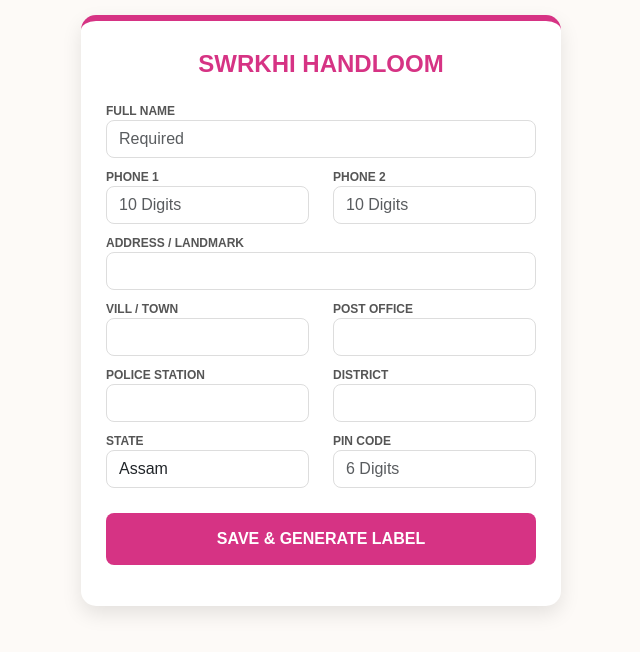
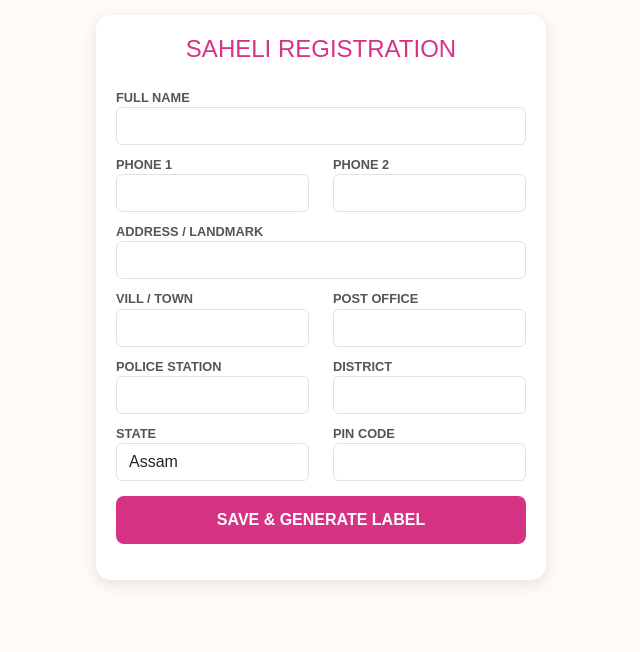
Before and after one commit to bodolandice-ops/saheli-Order, a plain HTML site: page index.html in a window 1280 px wide. Shown: the whole page, without its empty margins (319-959 px from the left). Drawn offline with nearby package versions, Linux system fonts and the light colour scheme.

Commit message:
Update index.html

```diff
--- a/index.html
+++ b/index.html
@@ -1,58 +1,53 @@
 <!DOCTYPE html>
-<html lang="en">
+<html>
 <head>
-    <meta charset="UTF-8">
-    <meta name="viewport" content="width=device-width, initial-scale=1.0">
-    <title>SAHELI Registration</title>
+    <meta name="viewport" content="width=device-width, initial-scale=1">
     <link rel="stylesheet" href="https://cdn.jsdelivr.net/npm/bootstrap@5.3.0/dist/css/bootstrap.min.css">
     <style>
-        body { background-color: #fdfaf7; font-family: sans-serif; padding: 15px; }
-        .app-card { background: white; border-radius: 15px; padding: 25px; box-shadow: 0 8px 20px rgba(0,0,0,0.1); max-width: 480px; margin: auto; border-top: 6px solid #d63384; }
-        .brand-name { text-align: center; color: #d63384; font-weight: bold; font-size: 1.5rem; margin-bottom: 20px; }
-        label { font-size: 0.75rem; font-weight: bold; color: #555; margin-top: 10px; display: block; text-transform: uppercase; }
-        .form-control { border-radius: 8px; border: 1px solid #ddd; }
-        .btn-submit { background-color: #d63384; color: white; width: 100%; padding: 14px; border-radius: 8px; border: none; font-weight: bold; margin-top: 25px; }
+        body { background-color: #fdfaf7; padding: 15px; font-family: sans-serif; }
+        .form-card { background: white; border-radius: 15px; padding: 20px; box-shadow: 0 4px 15px rgba(0,0,0,0.1); max-width: 450px; margin: auto; }
+        .btn-submit { background-color: #d63384; color: white; width: 100%; padding: 12px; border: none; border-radius: 8px; font-weight: bold; margin-top: 15px; }
+        label { font-size: 0.8rem; font-weight: bold; color: #555; margin-top: 10px; display: block; }
     </style>
 </head>
 <body>
 
-<div class="app-card">
-    <div class="brand-name">SWRKHI HANDLOOM</div>
+<div class="form-card">
+    <h4 class="text-center mb-4" style="color:#d63384;">SAHELI REGISTRATION</h4>
     <form id="shippingForm">
-        <label>Full Name</label>
-        <input type="text" name="customerName" class="form-control" placeholder="Required" required>
+        <label>FULL NAME</label>
+        <input type="text" name="customerName" class="form-control" required>
 
         <div class="row">
-            <div class="col-6"><label>Phone 1</label><input type="tel" name="phone1" class="form-control" pattern="[0-9]{10}" placeholder="10 Digits" required></div>
-            <div class="col-6"><label>Phone 2</label><input type="tel" name="phone2" class="form-control" pattern="[0-9]{10}" placeholder="10 Digits" required></div>
+            <div class="col-6"><label>PHONE 1</label><input type="tel" name="phone1" class="form-control" pattern="[0-9]{10}" required></div>
+            <div class="col-6"><label>PHONE 2</label><input type="tel" name="phone2" class="form-control" pattern="[0-9]{10}" required></div>
         </div>
 
-        <label>Address / Landmark</label>
+        <label>ADDRESS / LANDMARK</label>
         <input type="text" name="address" class="form-control" required>
 
         <div class="row">
-            <div class="col-6"><label>Vill / Town</label><input type="text" name="villTown" class="form-control" required></div>
-            <div class="col-6"><label>Post Office</label><input type="text" name="postOffice" class="form-control" required></div>
+            <div class="col-6"><label>VILL / TOWN</label><input type="text" name="villTown" class="form-control" required></div>
+            <div class="col-6"><label>POST OFFICE</label><input type="text" name="postOffice" class="form-control" required></div>
         </div>
 
         <div class="row">
-            <div class="col-6"><label>Police Station</label><input type="text" name="policeStation" class="form-control" required></div>
-            <div class="col-6"><label>District</label><input type="text" name="district" class="form-control" required></div>
+            <div class="col-6"><label>POLICE STATION</label><input type="text" name="policeStation" class="form-control" required></div>
+            <div class="col-6"><label>DISTRICT</label><input type="text" name="district" class="form-control" required></div>
         </div>
 
         <div class="row">
-            <div class="col-6"><label>State</label><input type="text" name="state" class="form-control" value="Assam" required></div>
-            <div class="col-6"><label>PIN Code</label><input type="tel" name="pin" class="form-control" pattern="[0-9]{6}" placeholder="6 Digits" required></div>
+            <div class="col-6"><label>STATE</label><input type="text" name="state" class="form-control" value="Assam" required></div>
+            <div class="col-6"><label>PIN CODE</label><input type="tel" name="pin" class="form-control" pattern="[0-9]{6}" required></div>
         </div>
 
         <button type="submit" id="submitBtn" class="btn btn-submit">SAVE & GENERATE LABEL</button>
     </form>
-    <div id="status" class="mt-3 text-center fw-bold small"></div>
+    <div id="status" class="mt-3 text-center fw-bold"></div>
 </div>
 
 <script>
-  <script>
-    const SCRIPT_URL = "https://script.google.com/macros/s/AKfycbw59TxOnvlr1BCPWtswHv8Txm0i4AzU8fW4wsW8vymaq3vReQ5YyJfgPEusvqaga4HrBw/exec"; // PASTE YOUR URL HERE
+    const SCRIPT_URL = "https://script.google.com/macros/s/AKfycbw59TxOnvlr1BCPWtswHv8Txm0i4AzU8fW4wsW8vymaq3vReQ5YyJfgPEusvqaga4HrBw/exec"; // PASTE NEW URL HERE
 
     document.getElementById('shippingForm').addEventListener('submit', function(e) {
         e.preventDefault();
@@ -60,31 +55,25 @@
         const status = document.getElementById('status');
 
         btn.disabled = true;
-        btn.innerHTML = "UPLOADING...";
+        btn.innerHTML = "SAVING...";
 
         const formData = new FormData(this);
-        const data = {};
-        formData.forEach((value, key) => data[key] = value);
+        const params = new URLSearchParams(formData).toString();
 
-        // We use 'no-cors' mode and text/plain to bypass the browser block
-        fetch(SCRIPT_URL, {
+        // Using 'no-cors' mode is the trick to stop the Connection Error
+        // while still sending the data to Google.
+        fetch(SCRIPT_URL + "?" + params, {
             method: 'POST',
-            mode: 'no-cors',
-            headers: {
-                'Content-Type': 'text/plain'
-            },
-            body: JSON.stringify(data)
+            mode: 'no-cors'
         })
         .then(() => {
-            // NOTE: In 'no-cors' mode, we can't see the response,
-            // so we assume success if the request sends.
             status.style.color = "green";
-            status.innerHTML = "✅ SUCCESS! Data sent to Boutique system.";
+            status.innerHTML = "✅ SUBMITTED SUCCESSFULLY!";
             this.reset();
         })
         .catch(err => {
             status.style.color = "red";
-            status.innerHTML = "❌ CONNECTION ERROR. Check Internet.";
+            status.innerHTML = "❌ SYSTEM BUSY - CHECK DRIVE";
         })
         .finally(() => {
             btn.disabled = false;
@@ -92,7 +81,6 @@
         });
     });
 </script>
-</script>
 
 </body>
 </html>
```
